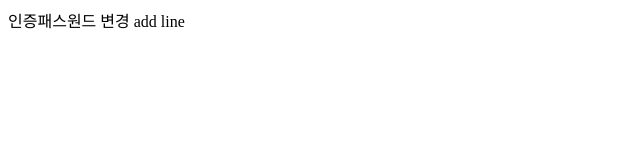
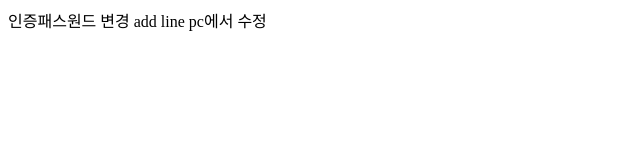
Before and after one commit to koozone/project, a plain HTML site: page product/index/index.html in a window 1280 px wide. Shown: the whole page, without its empty margins (0-640 px from the left). Drawn offline with Linux system fonts and the light colour scheme.

Commit message:
pc 수정 커밋

```diff
--- a/product/index/index.html
+++ b/product/index/index.html
@@ -10,6 +10,7 @@
 	<div>
 		인증패스원드 변경
 		add line
+		pc에서 수정
 	</div>
 </body>
 </html>
```
